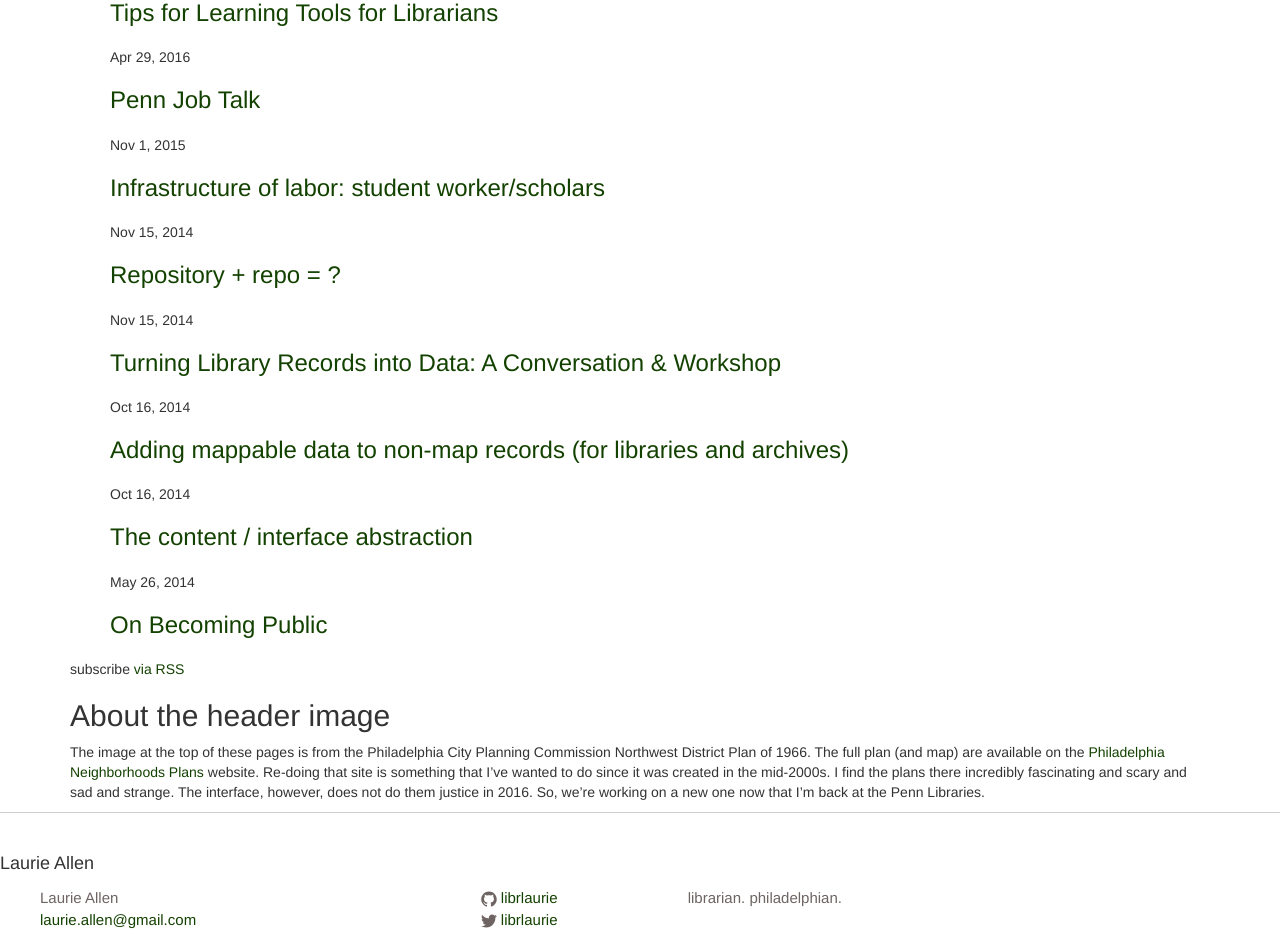
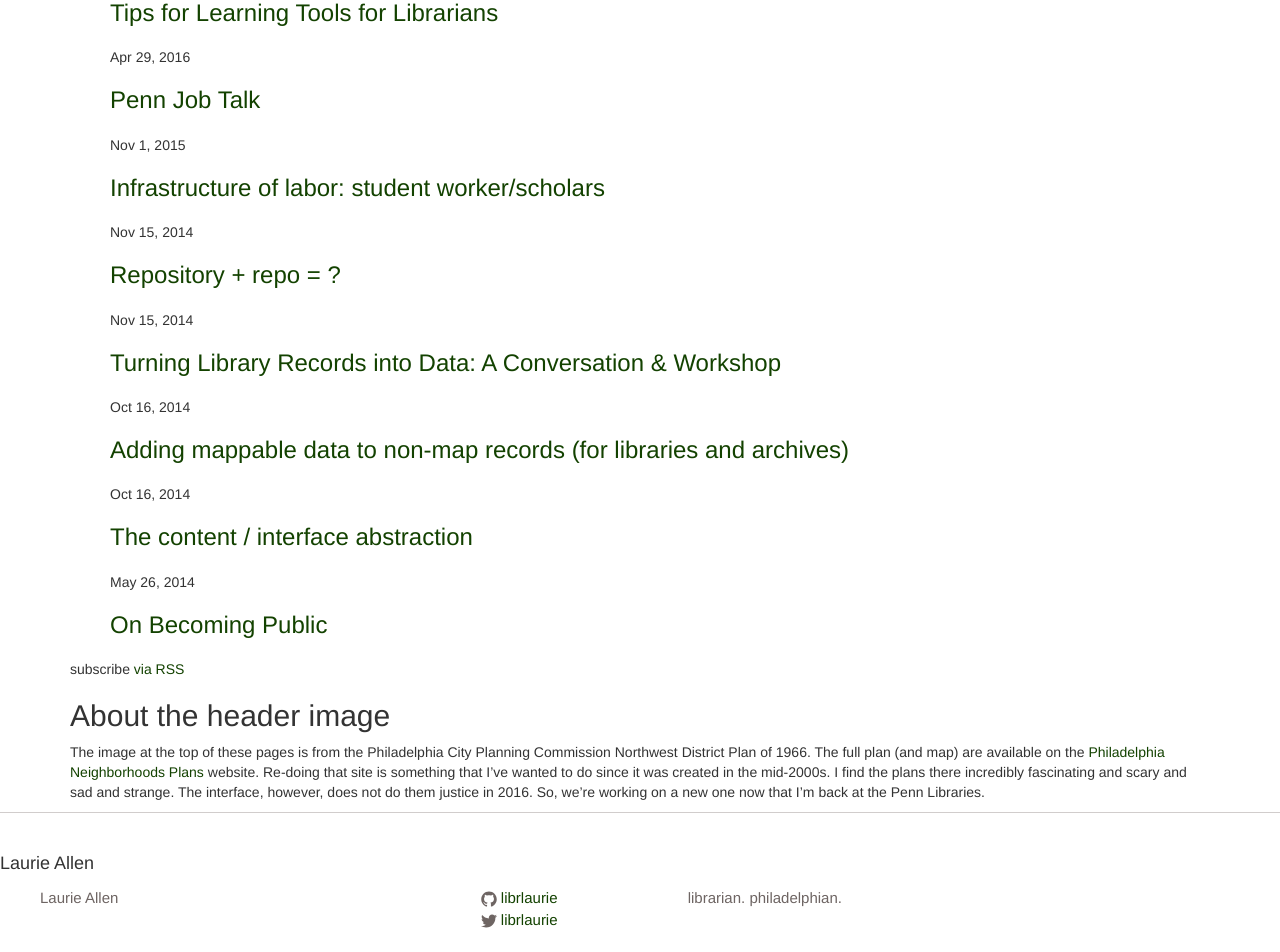
Before and after one commit to librlaurie/librlaurie.github.io, a Jekyll site: the page built from index.markdown, in a window 1280 px wide. Shown: the part 755-1707 px from the top of the page. Built offline with Jekyll 4.4.1, drawn with Linux system fonts in a browser that asks for light colours.

Commit message:
config changes

```diff
--- a/_config.yml
+++ b/_config.yml
@@ -7,11 +7,11 @@
 
 # Site settings
 title: Laurie Allen
-email: laurie.allen@gmail.com
+# email: laurie.allen@gmail.com
 description: > # this means to ignore newlines until "baseurl:"
   librarian. philadelphian.
 baseurl: "" # the subpath of your site, e.g. /blog
-url: "http://librlaurie.github.io/" # the base hostname & protocol for your site
+url: "http://www.laurieallen.org" # the base hostname & protocol for your site
 twitter_username: librlaurie
 github_username:  librlaurie
 
```
